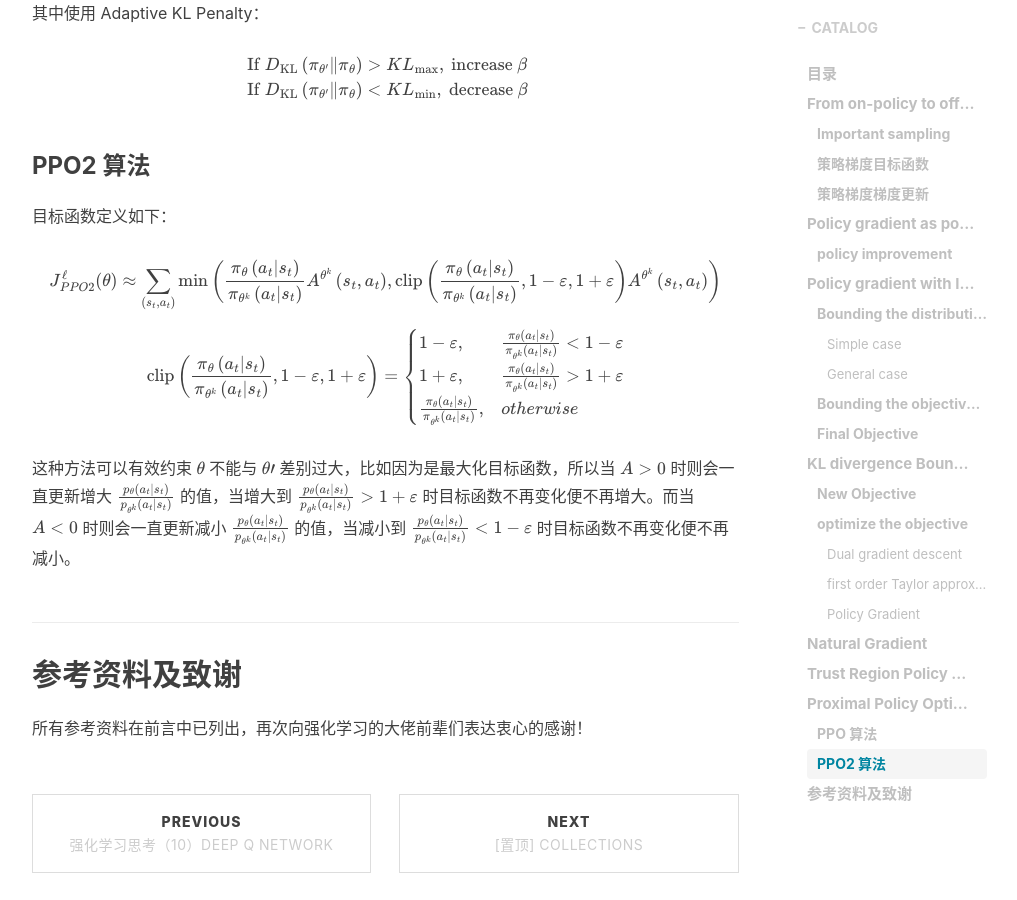
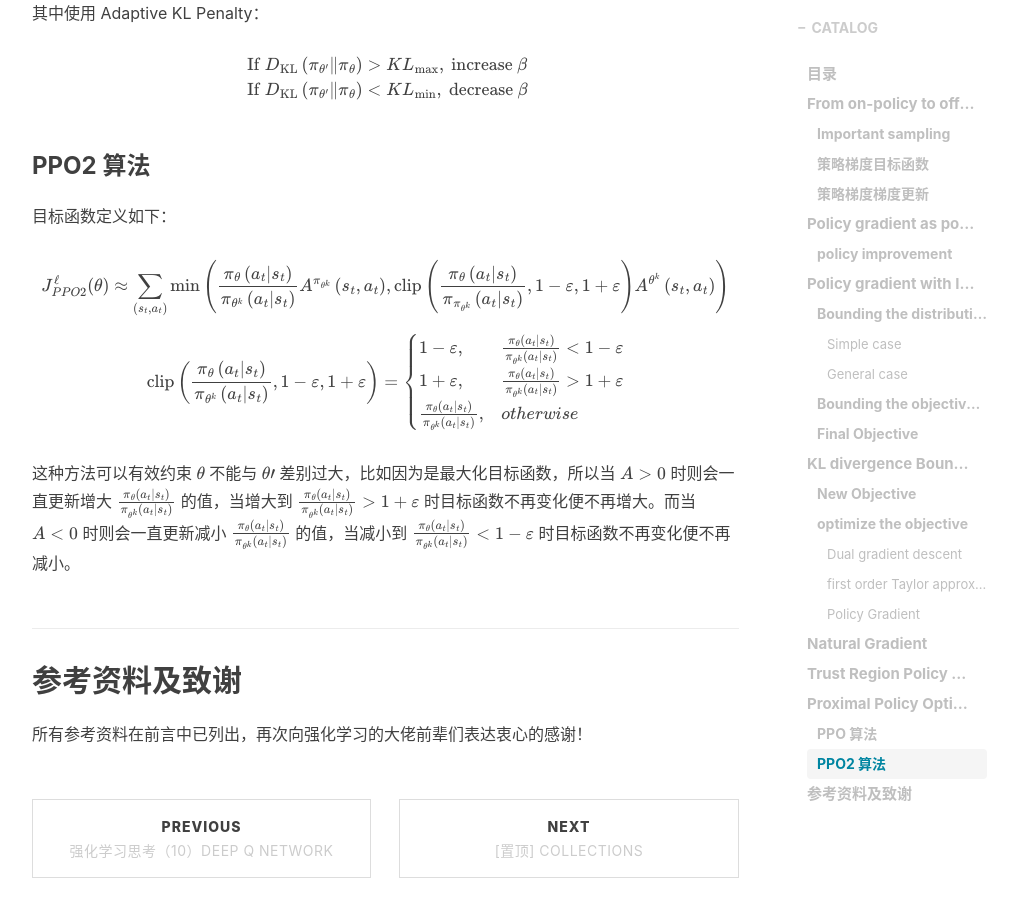
Before and after one commit to liushunyu/blog, a Jekyll site: the page built from _posts/2020-04-18-强化学习思考（11）Advanced Policy Gradient.md, in a window 1280 px wide and 900 px high, scrolled down 11760 px. Shown: the whole window, without its empty margins (233-1250 px from the left). Built offline with Jekyll 4.4.1, drawn with Linux system fonts in a browser that asks for light colours; nearby versions of some CDN libraries; formulas are drawn with MathJax 3; comment, search, counter and statistics services are not loaded.

```diff
--- a/_posts/2020-04-18-强化学习思考（11）Advanced Policy Gradient.md
+++ b/_posts/2020-04-18-强化学习思考（11）Advanced Policy Gradient.md
@@ -607,7 +607,7 @@ $$
 
 
 $$
-J_{P P O 2}^{\ell}(\theta) \approx \sum_{\left(s_{t}, a_{t}\right)} \min \left(\frac{\pi_{\theta}\left(a_{t} | s_{t}\right)}{\pi_{\theta^{k}}\left(a_{t} | s_{t}\right)} A^{\theta^{k}}\left(s_{t}, a_{t}\right), \operatorname{clip}\left(\frac{\pi_{\theta}\left(a_{t} | s_{t}\right)}{\pi_{\theta^{k}}\left(a_{t} | s_{t}\right)}, 1-\varepsilon, 1+\varepsilon\right) A^{\theta^{k}}\left(s_{t}, a_{t}\right)\right)
+J_{P P O 2}^{\ell}(\theta) \approx \sum_{\left(s_{t}, a_{t}\right)} \min \left(\frac{\pi_{\theta}\left(a_{t} | s_{t}\right)}{\pi_{\theta^{k}}\left(a_{t} | s_{t}\right)} A^{\pi_{\theta^{k}}}\left(s_{t}, a_{t}\right), \operatorname{clip}\left(\frac{\pi_{\theta}\left(a_{t} | s_{t}\right)}{\pi_{\pi_{\theta^{k}}}\left(a_{t} | s_{t}\right)}, 1-\varepsilon, 1+\varepsilon\right) A^{\theta^{k}}\left(s_{t}, a_{t}\right)\right)
 $$
 
 $$
@@ -621,7 +621,7 @@ $$
 
 
 
-这种方法可以有效约束 $\theta$ 不能与 $\theta′$ 差别过大，比如因为是最大化目标函数，所以当 $A>0$ 时则会一直更新增大 $\frac{p_{\theta}\left(a_{t} \mid s_{t}\right)}{p_{\theta^{k}}\left(a_{t} \mid s_{t}\right)}$ 的值，当增大到 $\frac{p_{\theta}\left(a_{t} \mid s_{t}\right)}{p_{\theta^{k}}\left(a_{t} \mid s_{t}\right)} > 1+\varepsilon$ 时目标函数不再变化便不再增大。而当 $A<0$ 时则会一直更新减小 $\frac{p_{\theta}\left(a_{t} \mid s_{t}\right)}{p_{\theta^{k}}\left(a_{t} \mid s_{t}\right)}$ 的值，当减小到 $\frac{p_{\theta}\left(a_{t} \mid s_{t}\right)}{p_{\theta^{k}}\left(a_{t} \mid s_{t}\right)} < 1-\varepsilon$ 时目标函数不再变化便不再减小。
+这种方法可以有效约束 $\theta$ 不能与 $\theta′$ 差别过大，比如因为是最大化目标函数，所以当 $A>0$ 时则会一直更新增大 $\frac{\pi_{\theta}\left(a_{t} \mid s_{t}\right)}{\pi_{\theta^{k}}\left(a_{t} \mid s_{t}\right)}$ 的值，当增大到 $\frac{\pi_{\theta}\left(a_{t} \mid s_{t}\right)}{\pi_{\theta^{k}}\left(a_{t} \mid s_{t}\right)} > 1+\varepsilon$ 时目标函数不再变化便不再增大。而当 $A<0$ 时则会一直更新减小 $\frac{\pi_{\theta}\left(a_{t} \mid s_{t}\right)}{\pi_{\theta^{k}}\left(a_{t} \mid s_{t}\right)}$ 的值，当减小到 $\frac{\pi_{\theta}\left(a_{t} \mid s_{t}\right)}{\pi_{\theta^{k}}\left(a_{t} \mid s_{t}\right)} < 1-\varepsilon$ 时目标函数不再变化便不再减小。
 
 
 
```
